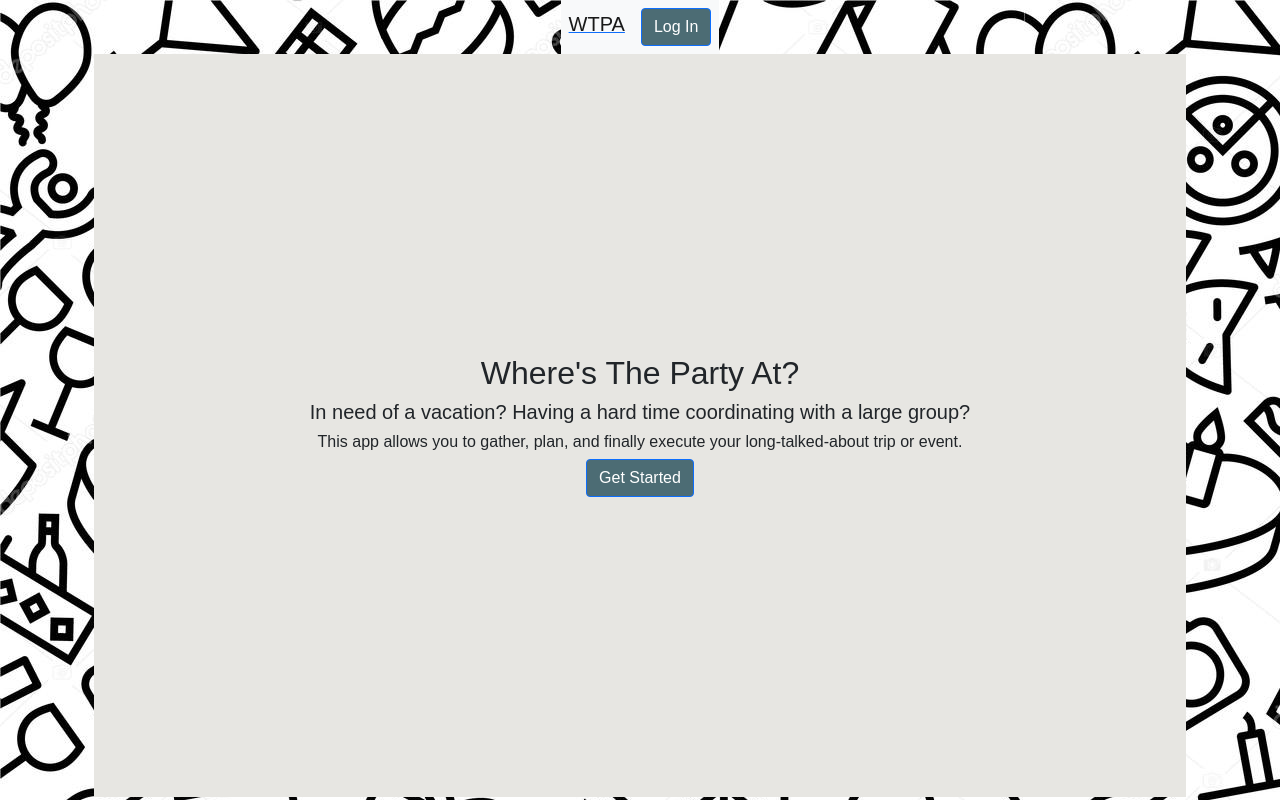
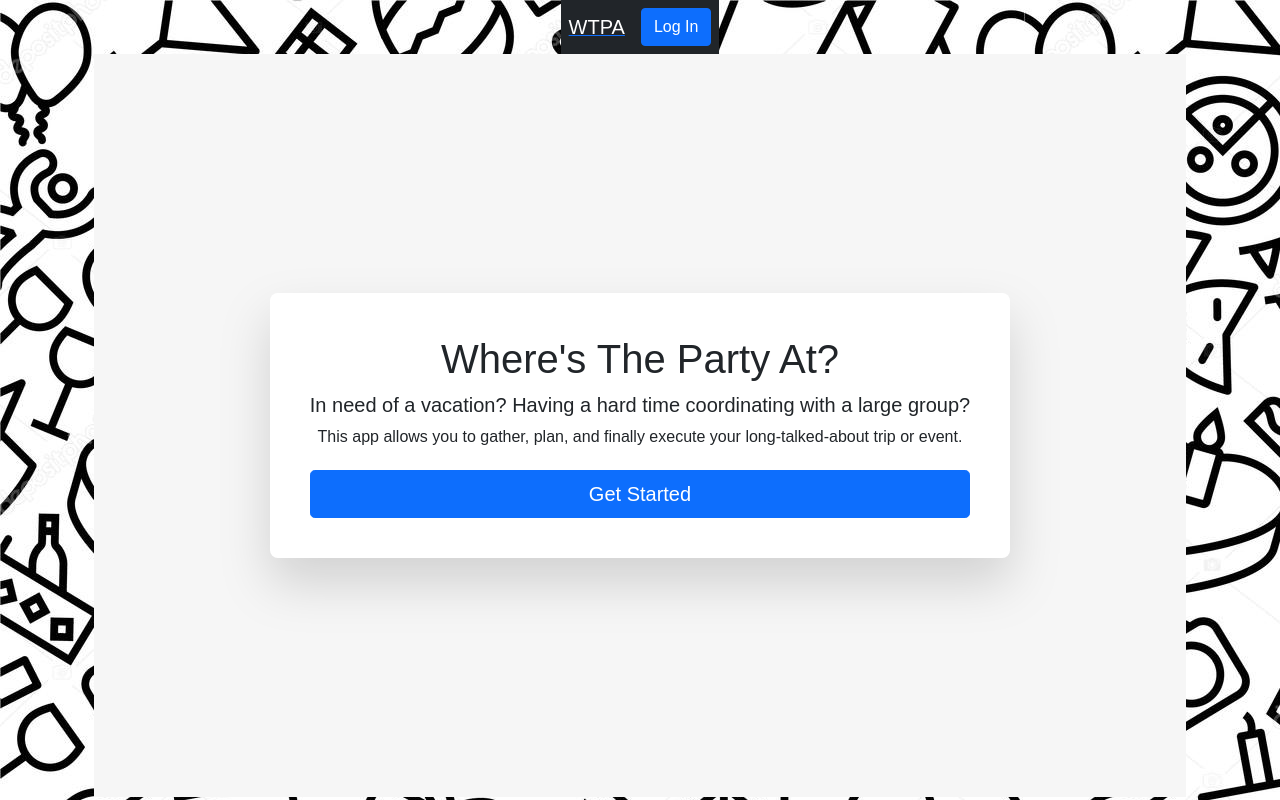
Before and after one commit to JackieHodges/WTPA, a React (Create React App) app in the folder client/: page / in a window 1280 px wide. Built offline with nearby package versions, Linux system fonts and the light colour scheme; no server answers; a web font is replaced by a local one.

Commit message:
styled landing page and mytrips page

```diff
--- a/client/src/App.css
+++ b/client/src/App.css
@@ -15,3 +15,7 @@ form {
   padding: 0 15% 0 15%;
 
 }
+
+.btn-primary{
+  color: black;
+}
--- a/client/src/components/LoginButton.js
+++ b/client/src/components/LoginButton.js
@@ -7,7 +7,7 @@ const LoginButton = () => {
 
     return (
         !isAuthenticated && (
-            <Button style={{ backgroundColor: "rgb(76,108,116)" }} onClick={() => loginWithRedirect()}>Log In</Button>
+            <Button onClick={() => loginWithRedirect()}>Log In</Button>
         )
     );
 };
--- a/client/src/components/LogoutButton.js
+++ b/client/src/components/LogoutButton.js
@@ -7,7 +7,7 @@ const LogoutButton = () => {
 
     return (
         isAuthenticated && (
-            <Button style={{ backgroundColor: "rgb(76,108,116)" }} onClick={() => logout({ returnTo: window.location.origin })}>
+            <Button onClick={() => logout({ returnTo: window.location.origin })}>
                 Log Out
             </Button>
         )
--- a/client/src/components/navbar.js
+++ b/client/src/components/navbar.js
@@ -7,8 +7,8 @@ import LogoutButton from "./LogoutButton";
 function NavBar() {
 
     return (
-        <Navbar bg="light">
-            <div className="px-2">
+        <Navbar bg="dark" variant="dark">
+            <div className="container px-2">
                 <Link to="/">
                     <Navbar.Brand>WTPA</Navbar.Brand>
                 </Link>
--- a/client/src/index.css
+++ b/client/src/index.css
@@ -17,9 +17,17 @@ code {
 }
 
 .container .flex {
-  background: rgba(231,230,226);
+  background: rgb(246, 246, 246);
   flex:content;
   place-items: center;
   justify-content: center;
   height:calc(100vh - 57px);
 }
+
+.btn {
+  background-color: black;
+}
+
+h1, h2, h3, h4, h5, h6 {
+  padding-top: 2px;
+}
--- a/client/src/pages/LandingPage.js
+++ b/client/src/pages/LandingPage.js
@@ -37,14 +37,14 @@ function LandingPage() {
         } else {
             return (
                 <div className="container">
-                    <div className="flex flex-col">
-                        <div>
-                            <h2>Where's The Party At?</h2>
+                    <div className="flex flex-col items-stretch">
+                        <div className="bg-white p-10 rounded-lg drop-shadow-2xl">
+                            <h1>Where's The Party At?</h1>
                             <h5>In need of a vacation? Having a hard time coordinating with a large group?</h5>
                             <h6>This app allows you to gather, plan, and finally execute your long-talked-about trip or event. </h6>
-                        </div>
-                        <div>
-                            <Button style={{ backgroundColor: "rgb(76,108,116)" }} onClick={loginWithRedirect}>Get Started</Button>
+                            <div className="d-grid mt-4">
+                            <Button size="lg"  onClick={loginWithRedirect}>Get Started</Button>
+                            </div>
                         </div>
                     </div>
                 </div>
--- a/client/src/pages/MyTripsPage.js
+++ b/client/src/pages/MyTripsPage.js
@@ -1,6 +1,6 @@
 import { useAuth0 } from "@auth0/auth0-react";
 import React, { useContext, useEffect, useState } from "react";
-import { Button, Form, Row } from "react-bootstrap";
+import { Button, Form } from "react-bootstrap";
 import { Link } from "react-router-dom";
 import API from "../utils/API";
 import { UserContext } from "../utils/UserContext";
@@ -38,11 +38,11 @@ function MyTripsPage(props) {
         if (myTrips.length > 0) {
             return (
                 myTrips.map(trip =>
-                    <Row key={trip.id}>
+                    <div key={trip.id}>
                         <Link className="accordion-title" to={"/myTrips/" + trip.id}>
-                            <Button style={{ backgroundColor: "rgb(76,108,116)" }}>{trip.trip_name}</Button>
+                            <Button className="my-2">{trip.trip_name}</Button>
                         </Link>
-                    </Row>
+                    </div>
                 )
             )
         } else {
@@ -75,22 +75,22 @@ function MyTripsPage(props) {
 
     return (
         <div className="container">
-            <div className="flex flex-row">
-                <div style={{ padding: "2%" }}>
+            <div className="flex md:flex-row flex-col gap-x-12">
+                <div className="md:w-1/3 md:h-2/6 bg-white p-10 rounded-lg drop-shadow-2xl">
                     <h2>{user.given_name}'s Trips</h2>
                     <TripsList />
                 </div>
-                <div style={{ padding: "2%" }}>
+                <div className="md:w-1/3 md:h-2/6 bg-white p-10 rounded-lg drop-shadow-2xl">
                     <h2>Add A New Trip Here</h2>
                     <Form>
                         <Form.Group className="mb-3" controlId="tripName">
                             <Form.Label>Name Your Trip</Form.Label>
                             <Form.Control autoComplete="off" type="text" placeholder="Trip Name Here" />
                         </Form.Group>
-                        <Button style={{ backgroundColor: "rgb(76,108,116)" }} onClick={onClick}>Submit</Button>
+                        <Button variant="primary" onClick={onClick}>Submit</Button>
                     </Form>
                 </div>
-            </div>
+                </div>
         </div>
     )
 
```
